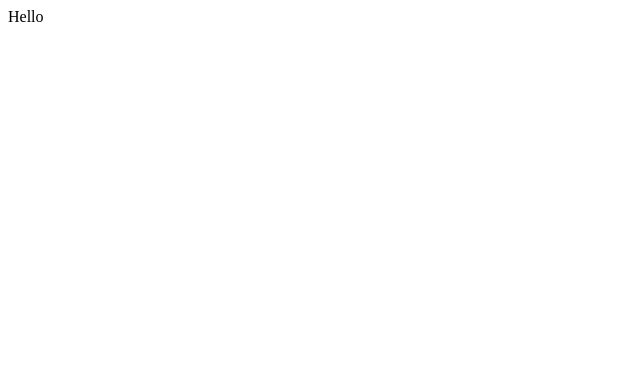
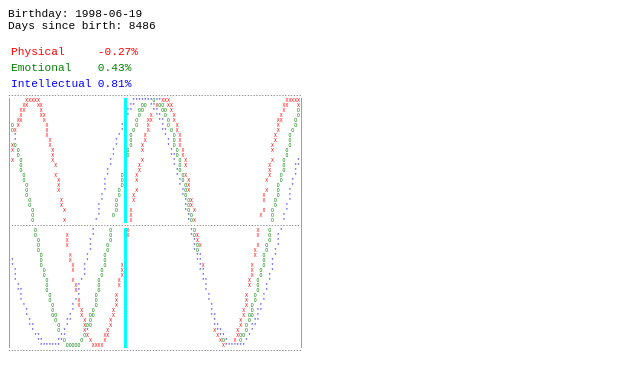
Before and after one commit to exfinen/react-biorhythm, a React app: page / in a window 1280 px wide. Shown: the top 390 px of the page, without its empty margins (0-640 px from the left). Built offline with nearby package versions, Linux system fonts and the light colour scheme.

Commit message:
add working component

```diff
--- a/package.json
+++ b/package.json
@@ -33,9 +33,11 @@
     "@types/react": "^17.0.20",
     "@types/react-dom": "^17.0.9",
     "@types/webpack": "^5.28.0",
+    "css-loader": "^4.3.0",
     "html-webpack-plugin": "^4.5.2",
     "jest": "^27.1.1",
     "rimraf": "^2.7.1",
+    "style-loader": "^2.0.0",
     "ts-jest": "^27.0.5",
     "ts-loader": "^8.3.0",
     "ts-node": "^10.2.1",
--- a/src/public/index.html
+++ b/public/index.html
@@ -2,7 +2,7 @@
 <html lang="en">
   <head>
     <meta charset="utf-8">
-    <title>BiorhythmC</title>
+    <title>Biorhythm</title>
   </head>
   <body>
     <div id="app"></div>
--- /dev/null
+++ b/public/style.css
@@ -0,0 +1,35 @@
+.biorhythm-header {
+  font-family: monospace;
+  font-size: 0.7rem;
+  margin-bottom: 0.7rem;
+}
+
+.biorhythm-table {
+  font-family: monospace;
+  font-size: 0.7rem;
+}
+
+.biorhythm-table td {
+  padding-right: 0.2rem;
+}
+
+.biorhythm-graph {
+  font-family: monospace;
+  font-size: 0.3rem;
+}
+
+.biorhythm-physical {
+  color: red;
+}
+
+.biorhythm-emotional {
+  color: green;
+}
+
+.biorhythm-intellectual {
+  color: blue;
+}
+
+.biorhythm-divisor {
+  background-color: aqua;
+}
--- /dev/null
+++ b/src/Biorhythm.tsx
@@ -0,0 +1,140 @@
+import dayjs from "dayjs"
+import "../public/style.css"
+
+export interface BiorhythmProps {
+  birthday: Date,
+  width: number,
+  height: number,
+  daysBeforeToday: number,
+  daysAfterToday: number,
+}
+
+enum Period {
+  Physical = 23,
+  Emotinoal = 28,
+  Intellectual = 33,
+}
+
+const getMask = (period: Period): number => {
+  if (period === Period.Physical) return 1
+  else if (period === Period.Emotinoal) return 2
+  else return 4
+}
+
+const drawGraph = (
+  props: BiorhythmProps,
+  daysSinceBirth: number,
+) => {
+
+  const begX = daysSinceBirth - props.daysBeforeToday
+  const endX = daysSinceBirth + props.daysAfterToday
+
+  const screen: number[] = new Array(props.width * props.height).fill(0)
+  const screenRatio = props.width / (endX - begX + 1)
+
+  const f = (t: number, T: Period) => Math.sin(2.0 * Math.PI * t / T)
+
+  // calculate graphs
+  for(const period of [Period.Physical, Period.Emotinoal, Period.Intellectual]) {
+    const mask = getMask(period)
+
+    for(let t=begX; t<=endX; ++t) {
+      for(let delta=0; delta<1; delta+=0.2) {
+        const r = f(t + delta, period)
+
+        const y = Math.floor(props.height - ((r + 1) / 2 * props.height))  // 0 - height inverted
+        const x = Math.floor((t - begX + delta) * screenRatio)
+        const i = x + y * props.width
+
+        screen[i] = screen[i] | mask
+      }
+    }
+  }
+
+  // render graphs
+  const lines: JSX.Element[][] = new Array(props.height).fill(<span>&nbsp;</span>)
+  const physical = 1
+  const emotional = 2
+  const intellectual = 4
+
+  for(let y=0; y<props.height; ++y) {
+    const xs = screen.slice(y * props.width, (y + 1) * props.width)
+
+    const line = xs.map((x, i) => {
+      if (y === Math.floor(props.height / 2)) {
+        return <span>-</span>
+      } else {
+        if (i === Math.floor(props.daysBeforeToday * screenRatio)) {
+          return <span className="biorhythm-divisor">&nbsp;</span>
+        } else {
+          // if the point has multiple rhythms, pick up the one w/ the largest mask
+          if (x !== 0 && x !== physical && x !== emotional && x !== intellectual) {
+            x = Math.max(Math.max(Math.max(x, physical), emotional), intellectual)
+          }
+          if (x === 0) {
+            return <span>&nbsp;</span>
+          }
+          else if (x === physical) {
+            return <span className="biorhythm-physical">X</span>
+          }
+          else if (x === emotional) {
+            return <span className="biorhythm-emotional">O</span>
+          } else {
+            return <span className="biorhythm-intellectual">*</span>
+          }
+        }
+      }
+    })
+    lines[y] = line
+  }
+
+  const charScreen = lines.map(line => <div>|{line}|</div>)
+
+  return (
+    <div>
+      <div>{"-".repeat(props.width + 2)}</div>
+      {charScreen}
+      <div>{"-".repeat(props.width + 2)}</div>
+    </div>
+  )
+}
+
+export const Biorhythm = (props: BiorhythmProps) => {
+  const birthday = dayjs(props.birthday)
+  const today = dayjs()
+
+  const days = today.diff(birthday, "day")
+  const f = (T: Period) => {
+    return Math.sin(2.0 * Math.PI * days / T)
+  }
+  const graph = drawGraph(props, days)
+
+  return (
+    <>
+      <div className="biorhythm-header">
+        <div>Birthday: {birthday.format("YYYY-MM-DD")}</div>
+        <div>Days since birth: {days}</div>
+      </div>
+
+      <table className="biorhythm-table">
+        <tbody>
+          <tr>
+            <td className="biorhythm-physical">Physical</td>
+            <td className="biorhythm-physical">{f(Period.Physical).toFixed(2)}%</td>
+          </tr>
+          <tr>
+            <td className="biorhythm-emotional">Emotional</td>
+            <td className="biorhythm-emotional">{f(Period.Emotinoal).toFixed(2)}%</td>
+          </tr>
+          <tr>
+            <td className="biorhythm-intellectual">Intellectual</td>
+            <td className="biorhythm-intellectual">{f(Period.Intellectual).toFixed(2)}%</td>
+          </tr>
+        </tbody>
+      </table>
+      <div className="biorhythm-graph">
+        {graph}
+      </div>
+    </>
+  )
+}
--- a/src/index.tsx
+++ b/src/index.tsx
@@ -1,14 +1,22 @@
 import * as ReactDOM from "react-dom"
 import * as React from "react"
-import * as process from "process"
+import { Biorhythm } from "./Biorhythm"
 
-window["process"] = process
+export { Biorhythm } from "./Biorhythm"
+
+// render the component for testing purpose
+
+const birthday = new Date(1951, 11, 8)  // month is 0-based
 
 ReactDOM.render(
   <React.StrictMode>
-    <div>
-      Hello
-    </div>
+    <Biorhythm
+      birthday={new Date(1998, 5, 19)}
+      width={100}
+      height={50}
+      daysBeforeToday={20}
+      daysAfterToday={30}
+    />
   </React.StrictMode>,
   document.getElementById("app")
 )
--- a/webpack.config.ts
+++ b/webpack.config.ts
@@ -36,7 +36,7 @@ module.exports = {
   },
   plugins: [
     new HtmlPlugin({
-      template: 'src/public/index.html',
+      template: './public/index.html',
     }),
   ],
 }
```
Also changed, not shown: src/public/style.css (deleted, +0 -129 lines), 2 other files (tests, documents, lock files or other folders).
